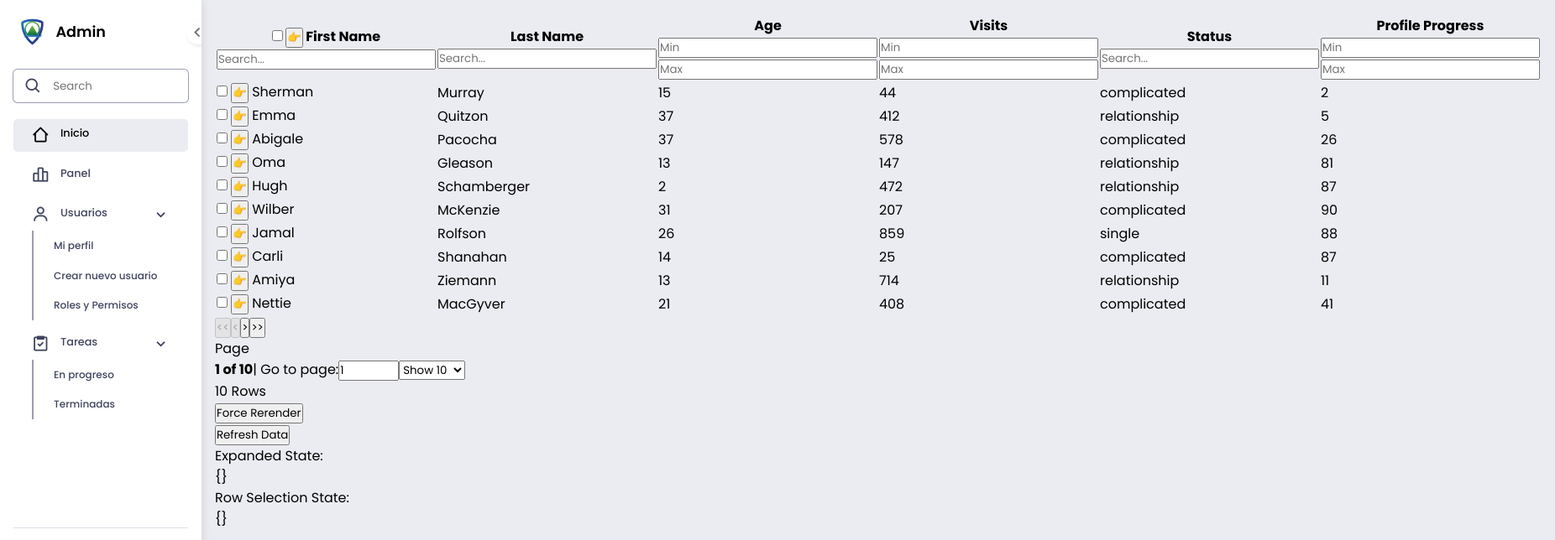
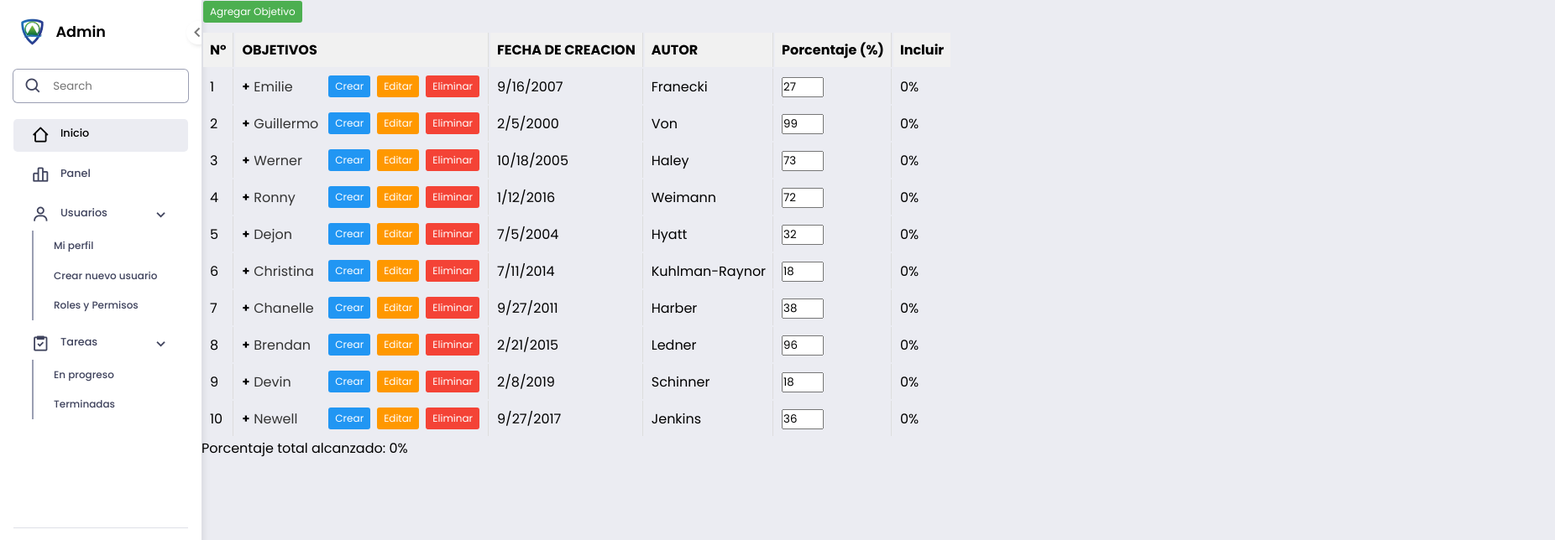
Before and after one commit to Snaider777/CMI-main, a React (Vite) app: page / in a window 1280 px wide. Shown: the top 644 px of the page at 84% size, 1852 px wide, since content can reach past the window. Built offline with nearby package versions, Linux system fonts and the light colour scheme.

Commit message:
Edicion de funcionalidad del treegrid

```diff
--- a/src/Js/MakeData.js
+++ b/src/Js/MakeData.js
@@ -11,17 +11,20 @@ const range = (len) => {
 const newPerson = () => {
   return {
     firstName: faker.person.firstName(),
-    lastName: faker.person.lastName(),
+    lastName: faker.person.lastName(), // ya lo tenías
+    // Agregamos la fecha de creación: puede ser un objeto Date o una cadena formateada yo o lo tome del fake XD.
+    fechaCreacion: faker.date.between({ from: '2000-01-01', to: Date.now() }),
     age: faker.number.int(40),
     visits: faker.number.int(1000),
     progress: faker.number.int(100),
     status: faker.helpers.shuffle([
-      'relationship',
-      'complicated',
-      'single',
+      '100%',
+      '50%',
+      '25%',
     ])[0],
   };
 };
+
 
 export function makeData(...lens) {
   const makeDataLevel = (depth = 0) => {
--- a/src/components/global/MainComponent.jsx
+++ b/src/components/global/MainComponent.jsx
@@ -1,17 +1,19 @@
-import React from 'react'
-import { Routes, Route } from 'react-router-dom'
-import Inicio from '../../pages/Inicio'
-import '../../styles/MainStyle.css'
+import React from 'react';
+import { Routes, Route } from 'react-router-dom';
+import TreeGrid from '../../pages/Inicio';
+import ObjectiveDetail from '../global/ObjectiveDetail';
 
 function MainComponent() {
   return (
-    <div className='MainComponent'>
+    <main className="main-container">
       <Routes>
-        <Route path="/" element={<Inicio />} />
+        {/* Ruta raíz para el tree grid */}
+        <Route path="/" element={<TreeGrid />} />
+        {/* Ruta dinámica para el detalle del objetivo, permitiendo rutas anidadas (por ejemplo, 1.1 para el subcomponente EN PROCESO) */}
+        <Route path="/objetivo/:id/*" element={<ObjectiveDetail />} />
       </Routes>
-    </div>
-
-  )
+    </main>
+  );
 }
 
-export default MainComponent
+export default MainComponent;
--- /dev/null
+++ b/src/components/global/ObjectiveDetail.jsx
@@ -0,0 +1,33 @@
+import React from 'react';
+import { useParams, Link, Routes, Route } from 'react-router-dom';
+
+function ObjectiveOverview() {
+    const { id } = useParams();
+    return (
+        <div>
+        <h2>Detalle del Objetivo {id}</h2>
+        {/* Ejemplo de enlaces para subcomponentes */}
+        <ul>
+            <li><Link to={`${id}/1`}>Subcomponente {id}.1</Link></li>
+            <li><Link to={`${id}/2`}>Subcomponente {id}.2</Link></li>
+        </ul>
+        </div>
+    );
+    }
+    function SubComponentDetail() {
+    const { id, subId } = useParams();
+    return <h3>Detalle de Subcomponente {id}.{subId}</h3>;
+    }
+    function ObjectiveDetail() {
+    return (
+        <div style={{ padding: '20px' }}>
+        <Link to="/">← Volver a la lista</Link>
+        <Routes>
+            <Route index element={<ObjectiveOverview />} />
+            <Route path=":subId" element={<SubComponentDetail />} />
+        </Routes>
+        </div>
+    );
+}
+
+export default ObjectiveDetail;
--- a/src/pages/Inicio.jsx
+++ b/src/pages/Inicio.jsx
@@ -1,310 +1,319 @@
 import React from 'react';
-import '../styles/InicioStyle.css';
-import 'boxicons/css/boxicons.min.css';
-import { makeData } from '../Js/MakeData';
 import {
   useReactTable,
   getCoreRowModel,
-  getPaginationRowModel,
-  getFilteredRowModel,
   getExpandedRowModel,
   flexRender,
 } from '@tanstack/react-table';
+import { Link } from 'react-router-dom';
+import { makeData } from '../Js/MakeData';
+import "../styles/TreeGridTable.css";
 
-function Inicio() {
-  const rerender = React.useReducer(() => ({}), {})[1];
-
+function TreeGrid() {
+  // Generamos los datos iniciales y asignamos un código a cada registro
+  const [data, setData] = React.useState(() => {
+    const rawData = makeData(10, 2, 2);
+    return assignIds(rawData);
+  });
+  const [expanded, setExpanded] = React.useState({});
+  // Asigna IDs y códigos jerárquicos a cada registro recursivamente.
+  function assignIds(rows, parentId = "") {
+    return rows.map((row, index) => {
+      const newId = parentId ? `${parentId}.${index + 1}` : `${index + 1}`;
+      return {
+        ...row,
+        id: newId,
+        codigo: newId, // Usamos el mismo código para la ruta
+        subRows:
+          row.subRows && row.subRows.length > 0
+            ? assignIds(row.subRows, newId)
+            : [],
+      };
+    });
+  }
+  // Función para actualizar un registro por ID
+  const updateRowById = (rows, id, updater) => {
+    return rows.map((row) => {
+      if (row.id === id) return updater(row);
+      if (row.subRows && row.subRows.length > 0) {
+        return { ...row, subRows: updateRowById(row.subRows, id, updater) };
+      }
+      return row;
+    });
+  };
+  // Agregar un registro a nivel superior.
+  const handleGlobalCreate = () => {
+    const newRow = {
+      id: Date.now().toString(),
+      codigo: Date.now().toString(),
+      firstName: "Nuevo Objetivo",
+      status: "Pendiente",
+      subRows: [],
+    };
+    setData((prev) => [...prev, newRow]);
+  };
+  // Agregar un subregistro (hijo) al registro padre.
+  const handleCreate = (parentRow) => {
+    const newChild = {
+      id: Date.now().toString(),
+      codigo: parentRow.id + "." + (parentRow.subRows.length + 1).toString(),
+      firstName: "Nuevo Subobjetivo",
+      status: "Pendiente",
+      subRows: [],
+    };
+    setData((prevData) =>
+      updateRowById(prevData, parentRow.id, (row) => ({
+        ...row,
+        subRows: [...(row.subRows || []), newChild],
+      }))
+    );
+  };
+  // Editar el nombre del objetivo mediante un prompt.
+  const handleEdit = (row) => {
+    const newName = prompt("Editar OBJETIVO", row.firstName);
+    if (newName !== null) {
+      setData((prevData) =>
+        updateRowById(prevData, row.id, (r) => ({ ...r, firstName: newName }))
+      );
+    }
+  };
+  // Eliminar un registro recursivamente.
+  const removeRowById = (rows, id) => {
+    return rows.reduce((acc, row) => {
+      if (row.id === id) return acc; // Si coincide, omitirlo.
+      let newSubRows = [];
+      if (row.subRows && row.subRows.length > 0) {
+        newSubRows = removeRowById(row.subRows, id);
+      }
+      acc.push({ ...row, subRows: newSubRows });
+      return acc;
+    }, []);
+  };
+  const handleDelete = (row) => {
+    if (window.confirm("¿Seguro que deseas eliminar este registro?")) {
+      setData((prevData) => removeRowById(prevData, row.id));
+    }
+  };
   const columns = React.useMemo(
     () => [
       {
-        accessorKey: 'firstName',
-        header: ({ table }) => (
-          <>
-            <IndeterminateCheckbox
-              {...{
-                checked: table.getIsAllRowsSelected(),
-                indeterminate: table.getIsSomeRowsSelected(),
-                onChange: table.getToggleAllRowsSelectedHandler(),
-              }}
-            />{' '}
-            <button
-              {...{
-                onClick: table.getToggleAllRowsExpandedHandler(),
-              }}
-            >
-              {table.getIsAllRowsExpanded() ? '👇' : '👉'}
-            </button>{' '}
-            First Name
-          </>
-        ),
+        header: "N°",
+        id: "index",
+        cell: ({ row }) => row.index + 1,
+        size: 50,
+      },
+      {
+        accessorKey: "firstName",
+        header: "OBJETIVOS",
         cell: ({ row, getValue }) => (
-          <div
-            style={{
-              paddingLeft: `${row.depth * 2}rem`,
-            }}
-          >
-            <div>
-              <IndeterminateCheckbox
-                {...{
-                  checked: row.getIsSelected(),
-                  indeterminate: row.getIsSomeSelected(),
-                  onChange: row.getToggleSelectedHandler(),
-                }}
-              />{' '}
-              {row.getCanExpand() ? (
-                <button
-                  {...{
-                    onClick: row.getToggleExpandedHandler(),
-                    style: { cursor: 'pointer' },
-                  }}
-                >
-                  {row.getIsExpanded() ? '👇' : '👉'}
+          <div className="obj-cell" style={{ paddingLeft: `${row.depth * 20}px` }}>
+            {row.getCanExpand() && (
+              <button onClick={row.getToggleExpandedHandler()} className="expand-btn">
+                {row.getIsExpanded() ? "-" : "+"}
               </button>
-              ) : (
-                '🔵'
-              )}{' '}
+            )}
+            <Link to={`/objetivo/${row.original.codigo}`} className="obj-link">
               {getValue()}
+            </Link>
+            <div className="crud-buttons">
+              <button onClick={() => handleCreate(row.original)} className="btn btn-create">
+                Crear
+              </button>
+              <button onClick={() => handleEdit(row.original)} className="btn btn-edit">
+                Editar
+              </button>
+              <button onClick={() => handleDelete(row.original)} className="btn btn-delete">
+                Eliminar
+              </button>
             </div>
           </div>
         ),
-        footer: (props) => props.column.id,
+        minSize: 150,
       },
       {
-        accessorFn: (row) => row.lastName,
-        id: 'lastName',
-        cell: (info) => info.getValue(),
-        header: () => <span>Last Name</span>,
-        footer: (props) => props.column.id,
+        accessorKey: "fechaCreacion",
+        header: "FECHA DE CREACION",
+        cell: ({ getValue }) => {
+          const date = new Date(getValue());
+          return <span>{date.toLocaleDateString()}</span>;
+        },
+        minSize: 130,
       },
       {
-        accessorKey: 'age',
-        header: () => 'Age',
-        footer: (props) => props.column.id,
+        accessorKey: "lastName",
+        header: "AUTOR",
+        cell: ({ row, getValue }) => (
+          <span
+            onDoubleClick={() => {
+              const nuevoApellido = prompt("Editar Apellido", getValue());
+              if (nuevoApellido !== null) {
+                setData((prevData) =>
+                  updateRowById(prevData, row.original.id, (r) => ({
+                    ...r,
+                    lastName: nuevoApellido,
+                  }))
+                );
+              }
+            }}
+            style={{ cursor: 'pointer' }}
+          >
+            {getValue()}
+          </span>
+        ),
+        minSize: 100,
       },
       {
-        accessorKey: 'visits',
-        header: () => <span>Visits</span>,
-        footer: (props) => props.column.id,
+        accessorKey: "progress",
+        header: "Porcentaje (%)",
+        cell: ({ row, getValue }) => (
+          <input
+            type="number"
+            value={getValue()}
+            onChange={(e) => {
+              const nuevoValor = parseInt(e.target.value, 10) || 0;
+              setData((prevData) =>
+                updateRowById(prevData, row.original.id, (r) => ({
+                  ...r,
+                  progress: nuevoValor,
+                }))
+              );
+            }}
+            style={{ width: '50px' }}
+          />
+        ),
+        minSize: 100,
       },
       {
-        accessorKey: 'status',
-        header: 'Status',
-        footer: (props) => props.column.id,
+        accessorKey: "include",
+        header: "Incluir",
+        cell: ({ row, getValue }) => {
+          // Solo mostramos el checkbox en subcomponentes
+          if (row.depth === 0) {
+            if (row.depth > 0) {
+              return (
+                <input
+                  type="number"
+                  value={getValue()}
+                  onChange={(e) => {
+                    const nuevoValor = parseInt(e.target.value, 10) || 0;
+                    setData((prevData) =>
+                      updateRowById(prevData, row.original.id, (r) => ({
+                        ...r,
+                        progress: nuevoValor,
+                      }))
+                    );
+                  }}
+                  style={{ width: '50px' }}
+                />
+              );
+            } else {
+              // Si es el objetivo principal (depth === 0), calculamos la suma de subcomponentes marcados
+              const totalSubcomponentes = computeSubcomponentProgress(row.original);
+              return <span>{totalSubcomponentes}%</span>;
+            } // Oculta en el objetivo principal
+          }
+          return (
+            <input
+              type="checkbox"
+              checked={!!getValue()}
+              onChange={(e) => {
+                const nuevoValor = e.target.checked;
+                setData((prevData) =>
+                  updateRowById(prevData, row.original.id, (r) => ({
+                    ...r,
+                    include: nuevoValor,
+                  }))
+                );
+              }}
+              style={{ width: '20px', height: '20px' }}
+            />
+          );
         },
-      {
-        accessorKey: 'progress',
-        header: 'Profile Progress',
-        footer: (props) => props.column.id,
+        size: 80,
       },
     ],
     []
   );
-
-  const [data, setData] = React.useState(() => makeData(100, 5, 3));
-  const refreshData = () => setData(() => makeData(100, 5, 3));
-
-  const [expanded, setExpanded] = React.useState({});
-
+  const computeSubcomponentProgress = (rowData) => {
+    let total = 0;
+    // Recorre recursivamente todos los subRows
+    const traverse = (nodes) => {
+      nodes.forEach((node) => {
+        if (node.include) {
+          // Suma el valor de progress
+          total += node.progress || 0;
+        }
+        if (node.subRows && node.subRows.length > 0) {
+          traverse(node.subRows);
+        }
+      });
+    };
+    if (rowData.subRows && rowData.subRows.length > 0) {
+      traverse(rowData.subRows);
+    }
+    return total;
+  };
+  const calculateTotalProgress = (rows) => {
+    let total = 0, count = 0;
+    const traverse = (data) => {
+      data.forEach(row => {
+        // Solo se suma si 'include' es verdadero
+        if (row.include) {
+          total += row.progress || 0;
+          count++;
+        }
+        if (row.subRows && row.subRows.length > 0) {
+          traverse(row.subRows);
+        }
+      });
+    };
+    traverse(rows);
+    return count ? Math.round(total / count) : 0;
+  };
   const table = useReactTable({
     data,
     columns,
-    state: {
-      expanded,
-    },
+    state: { expanded },
     onExpandedChange: setExpanded,
+    getCoreRowModel: getCoreRowModel(),
+    getExpandedRowModel: getExpandedRowModel(),
     getSubRows: (row) => row.subRows,
-    getCoreRowModel: getCoreRowModel(),
-    getPaginationRowModel: getPaginationRowModel(),
-    getFilteredRowModel: getFilteredRowModel(),
-    getExpandedRowModel: getExpandedRowModel(),
-    debugTable: true,
   });
-
   return (
-    <div className="Inicio">
-      <div className="p-2">
-        <div className="h-2" />
-        <table>
+    <div className="treegrid-container">
+      <div className="toolbar">
+        <button onClick={handleGlobalCreate} className="btn btn-global-create">
+          Agregar Objetivo
+        </button>
+      </div>
+      <table className="treegrid-table">
         <thead>
           {table.getHeaderGroups().map((headerGroup) => (
-              <tr key={headerGroup.id}>
-                {headerGroup.headers.map((header) => {
-                  return (
-                    <th key={header.id} colSpan={header.colSpan}>
-                      {header.isPlaceholder ? null : (
-                        <div>
-                          {flexRender(
-                            header.column.columnDef.header,
-                            header.getContext()
-                          )}
-                          {header.column.getCanFilter() ? (
-                            <div>
-                              <Filter column={header.column} table={table} />
-                            </div>
-                          ) : null}
-                        </div>
-                      )}
+            <tr key={headerGroup.id} className="treegrid-header-row">
+              {headerGroup.headers.map((header) => (
+                <th key={header.id} colSpan={header.colSpan} className="treegrid-header-cell">
+                  {flexRender(header.column.columnDef.header, header.getContext())}
                 </th>
-                  );
-                })}
+              ))}
             </tr>
           ))}
         </thead>
         <tbody>
-            {table.getRowModel().rows.map((row) => {
-              return (
-                <tr key={row.id}>
-                  {row.getVisibleCells().map((cell) => {
-                    return (
-                      <td key={cell.id}>
-                        {flexRender(
-                          cell.column.columnDef.cell,
-                          cell.getContext()
-                        )}
+          {table.getRowModel().rows.map((row) => (
+            <tr key={row.id} className="treegrid-row">
+              {row.getVisibleCells().map((cell) => (
+                <td key={cell.id} className="treegrid-cell">
+                  {flexRender(cell.column.columnDef.cell, cell.getContext())}
                 </td>
-                    );
-                  })}
+              ))}
             </tr>
-              );
-            })}
+          ))}
         </tbody>
       </table>
-        <div className="h-2" />
-        <div className="flex items-center gap-2">
-          <button
-            className="border rounded p-1"
-            onClick={() => table.setPageIndex(0)}
-            disabled={!table.getCanPreviousPage()}
-          >
-            {'<<'}
-          </button>
-          <button
-            className="border rounded p-1"
-            onClick={() => table.previousPage()}
-            disabled={!table.getCanPreviousPage()}
-          >
-            {'<'}
-          </button>
-          <button
-            className="border rounded p-1"
-            onClick={() => table.nextPage()}
-            disabled={!table.getCanNextPage()}
-          >
-            {'>'}
-          </button>
-          <button
-            className="border rounded p-1"
-            onClick={() => table.setPageIndex(table.getPageCount() - 1)}
-            disabled={!table.getCanNextPage()}
-          >
-            {'>>'}
-          </button>
-          <span className="flex items-center gap-1">
-            <div>Page</div>
-            <strong>
-              {table.getState().pagination.pageIndex + 1} of{' '}
-              {table.getPageCount()}
-            </strong>
-          </span>
-          <span className="flex items-center gap-1">
-            | Go to page:
-            <input
-              type="number"
-              min="1"
-              max={table.getPageCount()}
-              defaultValue={table.getState().pagination.pageIndex + 1}
-              onChange={(e) => {
-                const page = e.target.value ? Number(e.target.value) - 1 : 0;
-                table.setPageIndex(page);
-              }}
-              className="border p-1 rounded w-16"
-            />
-          </span>
-          <select
-            value={table.getState().pagination.pageSize}
-            onChange={(e) => {
-              table.setPageSize(Number(e.target.value));
-            }}
-          >
-            {[10, 20, 30, 40, 50].map((pageSize) => (
-              <option key={pageSize} value={pageSize}>
-                Show {pageSize}
-              </option>
-            ))}
-          </select>
-        </div>
-        <div>{table.getRowModel().rows.length} Rows</div>
-        <div>
-          <button onClick={() => rerender()}>Force Rerender</button>
-        </div>
-        <div>
-          <button onClick={() => refreshData()}>Refresh Data</button>
-        </div>
-        <label>Expanded State:</label>
-        <pre>{JSON.stringify(expanded, null, 2)}</pre>
-        <label>Row Selection State:</label>
-        <pre>{JSON.stringify(table.getState().rowSelection, null, 2)}</pre>
+      <div className="total-progress">
+        Porcentaje total alcanzado: {calculateTotalProgress(data)}%
       </div>
     </div>
   );
 }
-
-function Filter({ column, table }) {
-  const firstValue = table
-    .getPreFilteredRowModel()
-    .flatRows[0]?.getValue(column.id);
-
-  const columnFilterValue = column.getFilterValue();
-
-  return typeof firstValue === 'number' ? (
-    <div className="flex space-x-2">
-      <input
-        type="number"
-        value={columnFilterValue?.[0] ?? ''}
-        onChange={(e) =>
-          column.setFilterValue((old) => [e.target.value, old?.[1]])
-        }
-        placeholder={`Min`}
-        className="w-24 border shadow rounded"
-      />
-      <input
-        type="number"
-        value={columnFilterValue?.[1] ?? ''}
-        onChange={(e) =>
-          column.setFilterValue((old) => [old?.[0], e.target.value])
-        }
-        placeholder={`Max`}
-        className="w-24 border shadow rounded"
-      />
-    </div>
-  ) : (
-    <input
-      type="text"
-      value={columnFilterValue ?? ''}
-      onChange={(e) => column.setFilterValue(e.target.value)}
-      placeholder={`Search...`}
-      className="w-36 border shadow rounded"
-    />
-  );
-}
-
-function IndeterminateCheckbox({ indeterminate, className = '', ...rest }) {
-  const ref = React.useRef(null);
-
-  React.useEffect(() => {
-    if (typeof indeterminate === 'boolean') {
-      ref.current.indeterminate = !rest.checked && indeterminate;
-    }
-  }, [ref, indeterminate]);
-
-  return (
-    <input
-      type="checkbox"
-      ref={ref}
-      className={className + ' cursor-pointer'}
-      {...rest}
-    />
-  );
-}
-
-export default Inicio;
+export default TreeGrid;
--- /dev/null
+++ b/src/styles/TreeGridTable.css
@@ -0,0 +1,102 @@
+/* Container y fuentes básicas */
+.treegrid-container {
+    width: 100%;
+    max-width: 100%;
+}
+.treegrid-table {
+    width: 100%;
+}
+/* Toolbar para el botón global */
+.toolbar {
+    margin-bottom: 10px;
+}
+/* Botones genéricos */
+.btn {
+    border: none;
+    padding: 4px 8px;
+    margin: 0 2px;
+    font-size: 12px;
+    cursor: pointer;
+    border-radius: 3px;
+    transition: opacity 0.2s ease;
+}
+.btn:hover {
+    opacity: 0.8;
+}
+/* Botón global para agregar un objetivo */
+.btn-global-create {
+    background-color: #4caf50;
+    color: white;
+}
+/* Botones individuales para CRUD */
+.btn-create {
+    background-color: #2196f3;
+    color: white;
+}
+.btn-edit {
+    background-color: #ff9800;
+    color: white;
+}
+.btn-delete {
+    background-color: #f44336;
+    color: white;
+}
+/* Estilos para la tabla */
+.treegrid-header-row {
+    background-color: #f1f1f1;
+    border-bottom: 2px solid #ccc;
+}
+.treegrid-header-cell {
+    padding: 8px;
+    text-align: left;
+    border-right: 1px solid #ddd;
+    font-weight: bold;
+}
+.treegrid-header-cell:last-child {
+    border-right: none;
+}
+.treegrid-row {
+    border-bottom: 1px solid #eee;
+}
+.treegrid-cell {
+    padding: 8px;
+    border-right: 1px solid #ddd;
+}
+.treegrid-cell:last-child {
+    border-right: none;
+}
+/* Celda de la columna OBJETIVOS y botones de acción */
+.obj-cell {
+    display: flex;
+    align-items: center;
+}
+.expand-btn {
+    background: none;
+    border: none;
+    margin-right: 5px;
+    cursor: pointer;
+    font-weight: bold;
+    font-size: 14px;
+}
+.obj-text {
+    margin-right: 10px;
+}
+.obj-link {
+    text-decoration: none;
+    color: #333;
+    margin-right: 10px;
+}
+/* Contenedor de botones CRUD en cada fila */
+.crud-buttons {
+    margin-left: auto;
+    display: flex;
+    gap: 4px;
+}
+/* Responsividad */
+@media (max-width: 600px) {
+    .treegrid-table,
+    .treegrid-header-cell,
+    .treegrid-cell {
+        font-size: 12px;
+    }
+}
```
Also changed, not shown: src/App.jsx (+11 -10 lines). Lines whose indentation alone changed are shown as unchanged.
